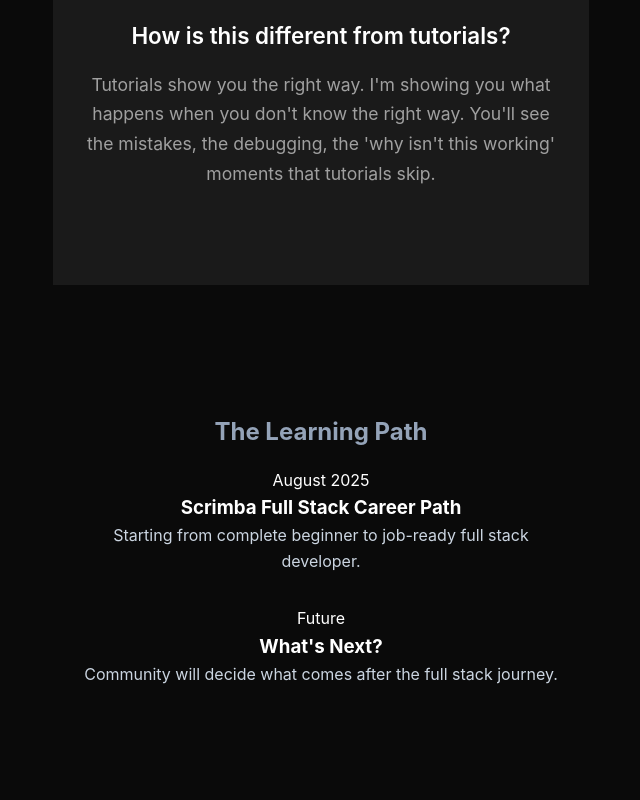
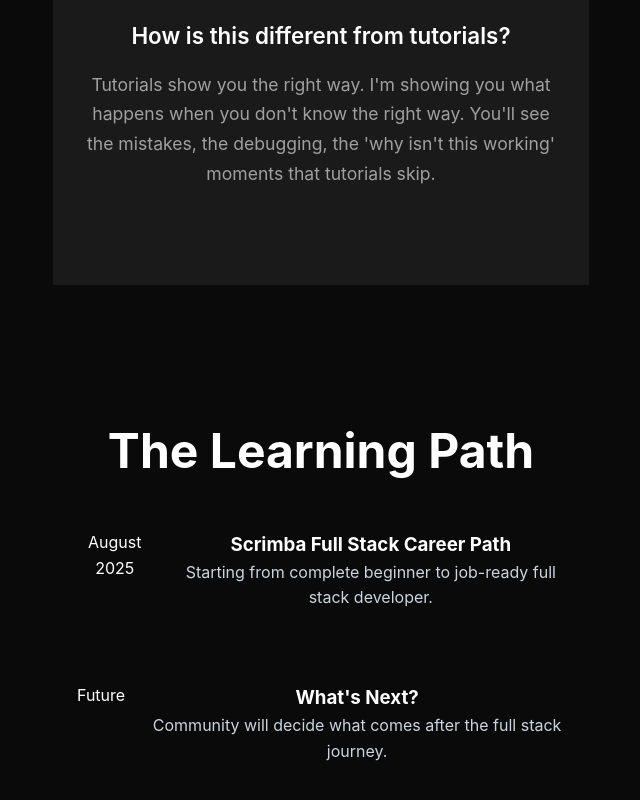
Before and after one commit to BigBrainTimeTV/bigbraintime-website, a React (Create React App) app: page / in a window 1280 px wide. Shown: the part 1484-2284 px from the top of the page, without its empty margins (319-959 px from the left). Built offline with nearby package versions, Linux system fonts and the light colour scheme.

Commit message:
update the animations

```diff
--- a/src/App.css
+++ b/src/App.css
@@ -47,7 +47,7 @@
 .hero-content {
   max-width: 800px;
   text-align: center;
-  animation: fadeInUp 0.8s ease-out;
+  animation: fadeInUp 1.2s ease-out;
 }
 
 .hero-title {
@@ -156,6 +156,7 @@
   padding: var(--space-md) 0 var(--space-xl) 0;
   background: var(--surface);
   margin-bottom: var(--space-xl);
+  animation: fadeInUp 1.2s ease-out 0.3s both;
 }
 
 .faq-list {
@@ -167,7 +168,13 @@
   margin-bottom: var(--space-md);
   padding-bottom: var(--space-md);
   border-bottom: 1px solid rgba(255, 255, 255, 0.1);
+  animation: fadeInUp 1.2s ease-out both;
 }
+
+.faq-item:nth-child(1) { animation-delay: 0.5s; }
+.faq-item:nth-child(2) { animation-delay: 0.7s; }
+.faq-item:nth-child(3) { animation-delay: 0.9s; }
+.faq-item:nth-child(4) { animation-delay: 1.1s; }
 
 .faq-item:last-child {
   border-bottom: none;
@@ -211,4 +218,29 @@
 .upcoming {
   padding: var(--space-xl) 0;
   margin-top: var(--space-xl);
+  animation: fadeInUp 1.2s ease-out 0.6s both;
 }
+
+.upcoming h2 {
+  text-align: center;
+  font-size: clamp(2rem, 5vw, 3rem);
+  margin-bottom: var(--space-lg);
+  color: var(--text-primary);
+}
+
+.timeline {
+  max-width: 800px;
+  margin: 0 auto;
+}
+
+.timeline-item {
+  display: flex;
+  gap: var(--space-md);
+  margin-bottom: var(--space-lg);
+  opacity: 0.6;
+  transition: opacity 0.3s ease;
+  animation: fadeInUp 1.2s ease-out both;
+}
+
+.timeline-item:nth-child(1) { animation-delay: 0.9s; }
+.timeline-item:nth-child(2) { animation-delay: 1.1s; }
```
